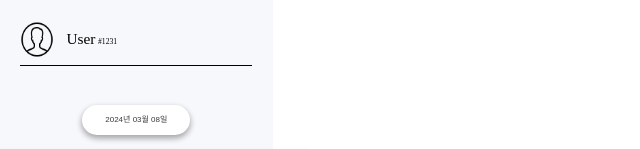
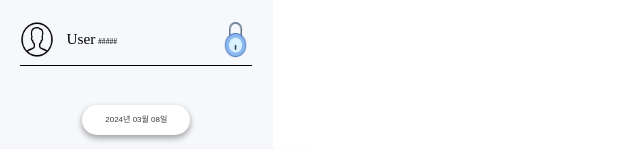
Before and after one commit to play3step/PlanDing-Frontend, a React (Vite) app: page / in a window 1280 px wide. Shown: the top 149 px of the page, without its empty margins (0-640 px from the left). Built offline with nearby package versions, Linux system fonts and the light colour scheme.

Commit message:
style: 로그인 Ui 추가

```diff
--- a/src/components/UserProfile.jsx
+++ b/src/components/UserProfile.jsx
@@ -1,5 +1,6 @@
 import styled from 'styled-components'
 import DefaultProfile from '/icon/user.png'
+import LoginBtn from './atom/LoginBtn'
 
 const UserProfile = ({ profileImage, name, code }) => {
   return (
@@ -17,7 +18,8 @@ const UserProfile = ({ profileImage, name, code }) => {
       )}
 
       <UserName>{name || 'User'}</UserName>
-      <UserCode>{code || '#1231'}</UserCode>
+      <UserCode>{code || '#####'}</UserCode>
+      <LoginBtn />
     </Profilecontainer>
   )
 }
@@ -27,6 +29,7 @@ export default UserProfile
 const Profilecontainer = styled.div`
   width: 18.125vw;
   height: 6.62962962962963vh;
+  position: relative;
   display: flex;
   align-items: center;
   margin-top: 1.6666666666666667vh;
--- /dev/null
+++ b/src/components/atom/LoginBtn.jsx
@@ -0,0 +1,20 @@
+import styled from 'styled-components'
+import DefaultProfile from '/icon/lock.png'
+
+const LoginBtn = () => {
+  return (
+    <LoginButton
+      src={DefaultProfile}
+      alt="Login"
+    />
+  )
+}
+
+export default LoginBtn
+
+const LoginButton = styled.img`
+  position: absolute;
+  width: 2.604166666666667vw;
+  height: 4.62962962962963vh;
+  right: 0;
+`
```
Also changed, not shown: public/icon/lock.png (added).
